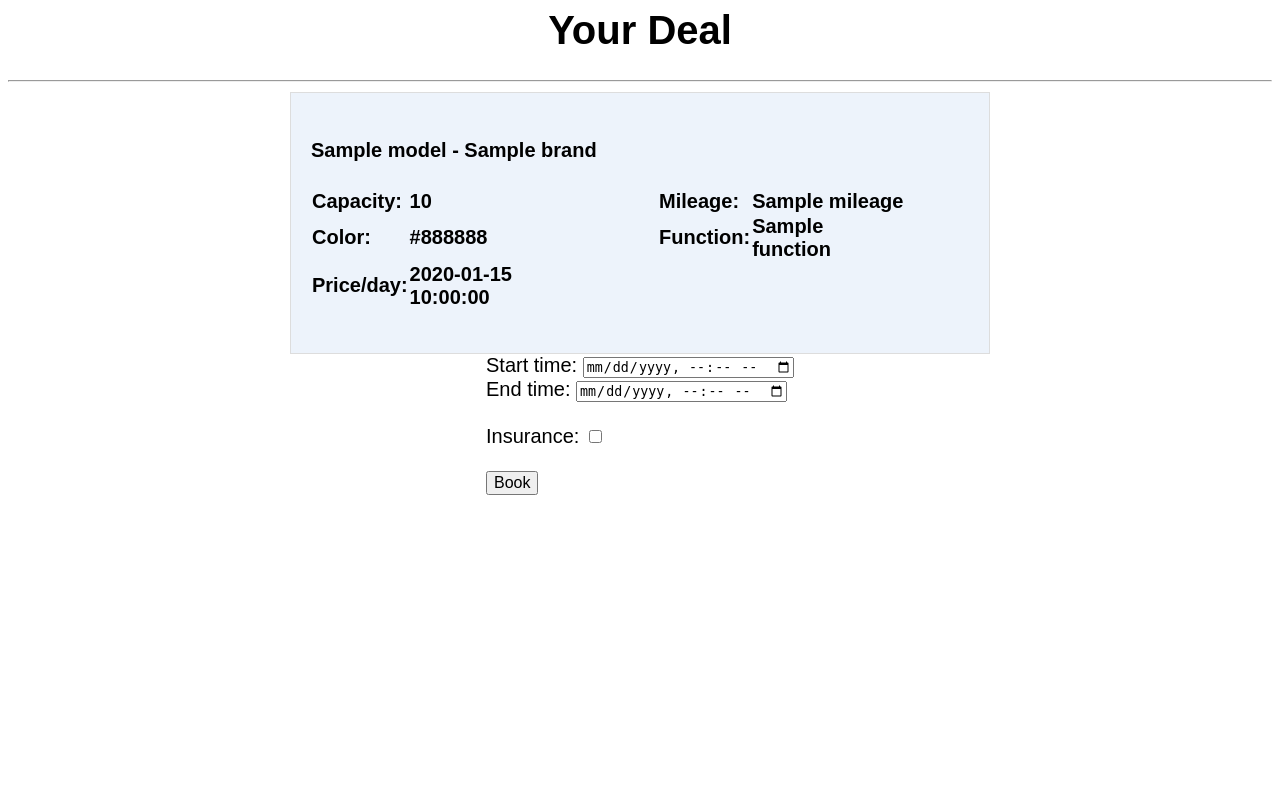
After one commit to ZaneXiao1/COMS4111-proj1-CarRenting, a Flask app: template templates/book.html in a window 1280 px wide. The commit adds this page. Run offline with Flask 3, Linux system fonts and the light colour scheme; the template is opened without the code that fills it: most values are stand-ins (such as "Sample title", 1, 10 or a date in 2020); lists and menus that the app fills with data are empty; parts of the project's set-up code (start-up, migrations or seed data) failed here and were passed over.

Commit message:
book page

```diff
--- /dev/null
+++ b/templates/book.html
@@ -0,0 +1,66 @@
+<html>
+  <style>
+    body{
+      font-size: 15pt;
+      font-family: arial;
+      text-align: center;
+      align-items: center;
+    }
+    table {
+      font-size: 15pt;
+      border-collapse: collapse;
+      margin: auto;
+      text-align:left;
+    }
+    .car_info {
+      width: 700px;
+      background-color: rgb(237, 243, 251);
+      border: 1px solid #ddd;
+      padding: 20px;
+      box-sizing: border-box;
+      text-align: left;
+      margin: auto;
+    }
+    .option_area{text-align:left; display:inline-block;}
+  </style>
+
+
+<body>
+  <h1>Your Deal</h1>
+  <hr>
+  <div class="car_info">
+    <h4>{{car.model}} - {{car.brand}}</h4>
+    <table border="0">
+        <th>Capacity:</th><th>{{car.capacity}}</th><th>&emsp;&emsp;&emsp;</th>
+        <th>Mileage:</th><th>{{car.mileage}}</th><th>&emsp;&emsp;&emsp;</th>
+        <tr>
+        <th>Color:</th><th>{{car.color}}</th><th>&emsp;&emsp;&emsp;</th>
+        <th>Function:</th><th>{{car.function}}</th><th>&emsp;&emsp;&emsp;</th>
+        <tr>
+        <th>Price/day:</th><th>{{car.unit_time_price}}</th><th>&emsp;&emsp;&emsp;</th>
+    </table>
+    <br>
+  </div>
+  <div>
+    <form class="option_area">
+        Start time:
+        <input type="datetime-local" name="start" value="{% if start is defined %}{{start}}{% else %}{{now}}{% endif %}"/>
+        <!-- step="3600" min="{{now}}" -->
+        <br>
+        End time:
+        <input type="datetime-local" name="end" value="{% if end is defined %}{{end}}{% else %}{{now}}{% endif %}"/>
+        <br>
+        <br>
+        Insurance:
+        <input type="checkbox" name="insuranceCheck" value="insurance">
+        <br>
+        <br>
+        <input type="submit" value="Book" style="font-size:12pt;">
+    </form>
+  </div>
+
+
+</body>
+
+
+</html>
```
Also changed, not shown: templates/search.html (+11 -3 lines), test.py (+183 -160 lines).
